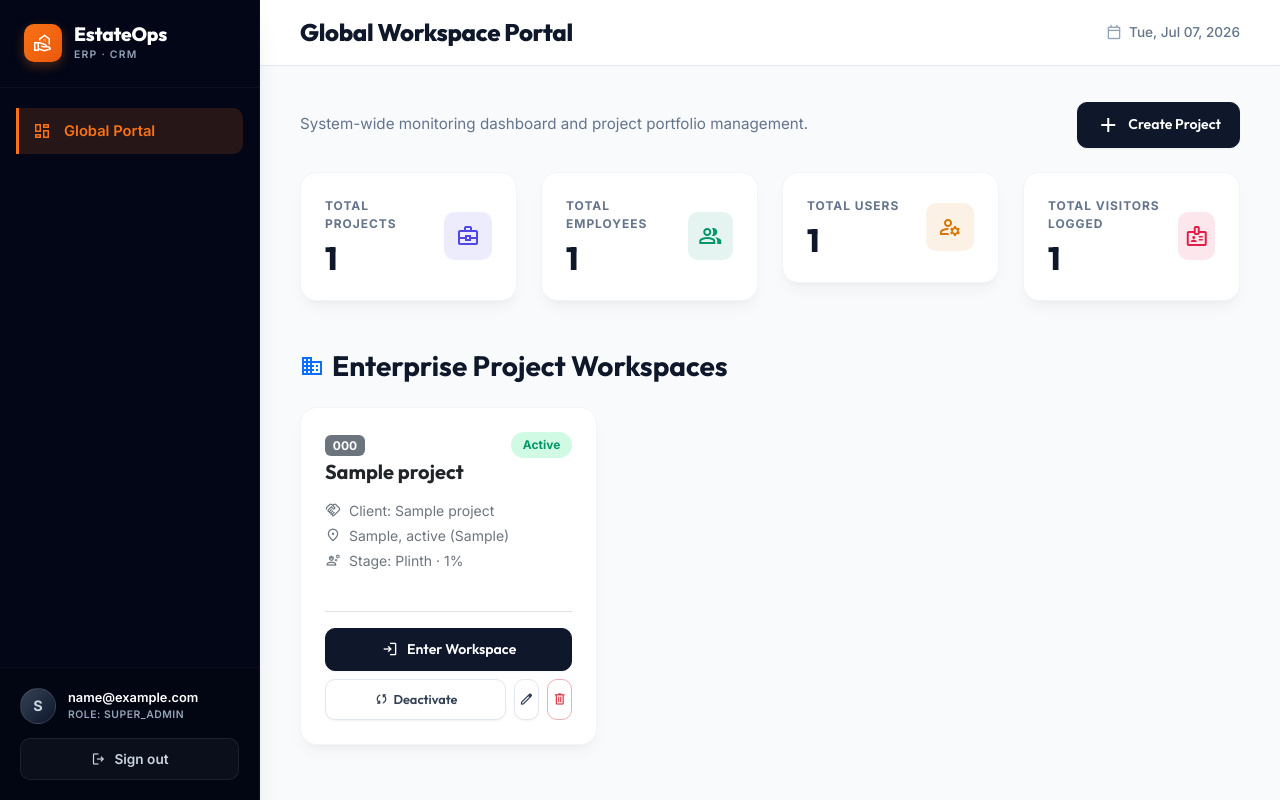
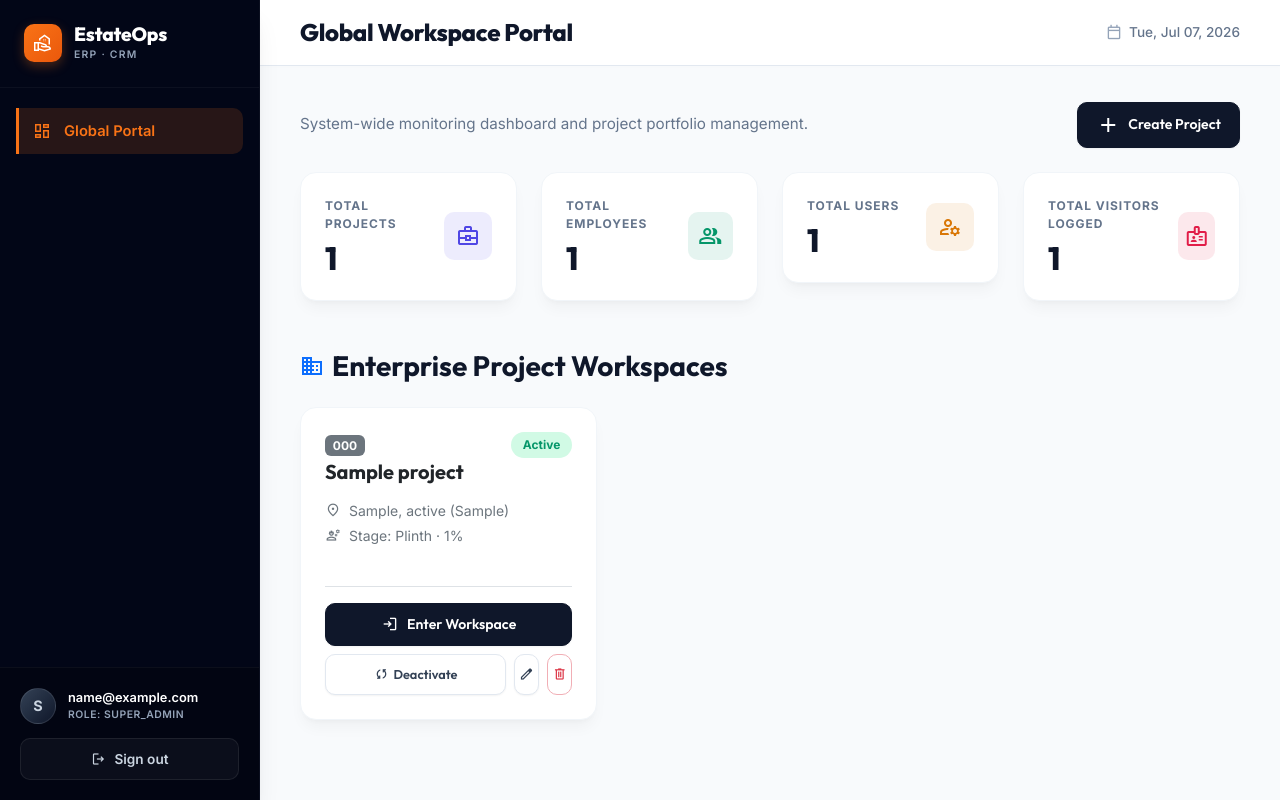
Before and after one commit to DhruvParikh123/estateops-erp, a Django app: page /dashboard/ in a window 1280 px wide. Run offline with Django 5.2, Linux system fonts and the light colour scheme; a user stored in the database is signed in; tables that the repository leaves empty hold one stand-in row (values such as "Sample post"); some libraries are stand-ins or nearby versions.

Commit message:
Remove client_name field from Project model and forms

```diff
--- a/estateops/projects/forms.py
+++ b/estateops/projects/forms.py
@@ -7,13 +7,12 @@ class ProjectForm(forms.ModelForm):
     class Meta:
         model = Project
         fields = [
-            "name", "code", "client_name", "location_type",
+            "name", "code", "location_type",
             "address", "city", "state", "pincode", "status"
         ]
         widgets = {
             "name": forms.TextInput(attrs={"class": "form-control", "placeholder": "Project Name"}),
             "code": forms.TextInput(attrs={"class": "form-control", "placeholder": "Project Code (e.g. AMD-01)"}),
-            "client_name": forms.TextInput(attrs={"class": "form-control", "placeholder": "Client Name (Optional)"}),
             "location_type": forms.TextInput(attrs={"class": "form-control", "placeholder": "Location Type (e.g. Ahmedabad)"}),
             "address": forms.Textarea(attrs={"class": "form-control", "rows": 2, "placeholder": "Site Address"}),
             "city": forms.TextInput(attrs={"class": "form-control", "placeholder": "City"}),
--- a/estateops/projects/models.py
+++ b/estateops/projects/models.py
@@ -15,7 +15,6 @@ class Project(models.Model):
 
     name = models.CharField(max_length=150)
     code = models.CharField(max_length=50, unique=True, null=True, blank=True)
-    client_name = models.CharField(max_length=150, blank=True, null=True)
     location_type = models.CharField(max_length=100, default="Ahmedabad", blank=True, null=True)
     # Keeping old location field for compatibility
     location = models.CharField(max_length=150, blank=True)
--- a/estateops/templates/dashboard/global_dashboard.html
+++ b/estateops/templates/dashboard/global_dashboard.html
@@ -86,10 +86,6 @@
         <!-- Client & Location Info -->
         <div class="text-secondary small mb-4">
           <div class="d-flex align-items-center gap-2 mb-1">
-            <span class="material-symbols-outlined" style="font-size: 16px;">handshake</span>
-            <span>Client: {{ project.client_name|default:"Not Specified" }}</span>
-          </div>
-          <div class="d-flex align-items-center gap-2 mb-1">
             <span class="material-symbols-outlined" style="font-size: 16px;">location_on</span>
             <span>{{ project.city|default:"No City" }}, {{ project.state|default:"No State" }} ({{ project.location_type|default:"Ahmedabad" }})</span>
           </div>
@@ -154,10 +150,6 @@
               <div class="col-md-6">
                 <label class="form-label fw-bold">Project Code</label>
                 <input type="text" name="code" class="form-control" value="{{ project.code }}" required>
-              </div>
-              <div class="col-md-6">
-                <label class="form-label fw-bold">Client Name</label>
-                <input type="text" name="client_name" class="form-control" value="{{ project.client_name|default:'' }}">
               </div>
               <div class="col-md-6">
                 <label class="form-label fw-bold">Location Type</label>
@@ -233,10 +225,6 @@
                 placeholder="e.g. AMD-01 (Leave blank to auto-generate)">
             </div>
             <div class="col-md-6">
-              <label class="form-label fw-bold">Client Name</label>
-              <input type="text" name="client_name" class="form-control" placeholder="Client Name (Optional)">
-            </div>
-            <div class="col-md-6">
               <label class="form-label fw-bold">Location Type</label>
               <input type="text" name="location_type" class="form-control" placeholder="Location Type (e.g. Ahmedabad)" value="Ahmedabad" required>
             </div>
--- a/estateops/templates/projects/project_dashboard.html
+++ b/estateops/templates/projects/project_dashboard.html
@@ -6,7 +6,6 @@
 <div class="d-flex justify-content-between align-items-center mb-4">
   <div class="d-flex align-items-center gap-3">
     <div class="badge bg-secondary px-3 py-2 fs-7 fw-semibold">Code: {{ project.code }}</div>
-    <div class="badge bg-opacity-10 bg-success text-success px-3 py-2 fs-7 fw-semibold">{{ project.client_name|default:"Direct Project" }}</div>
   </div>
   <div class="text-secondary small fw-medium">
     <span class="material-symbols-outlined align-middle" style="font-size: 16px;">location_on</span>
```
Also changed, not shown: estateops/projects/migrations/0007_remove_project_client_name.py (added).
